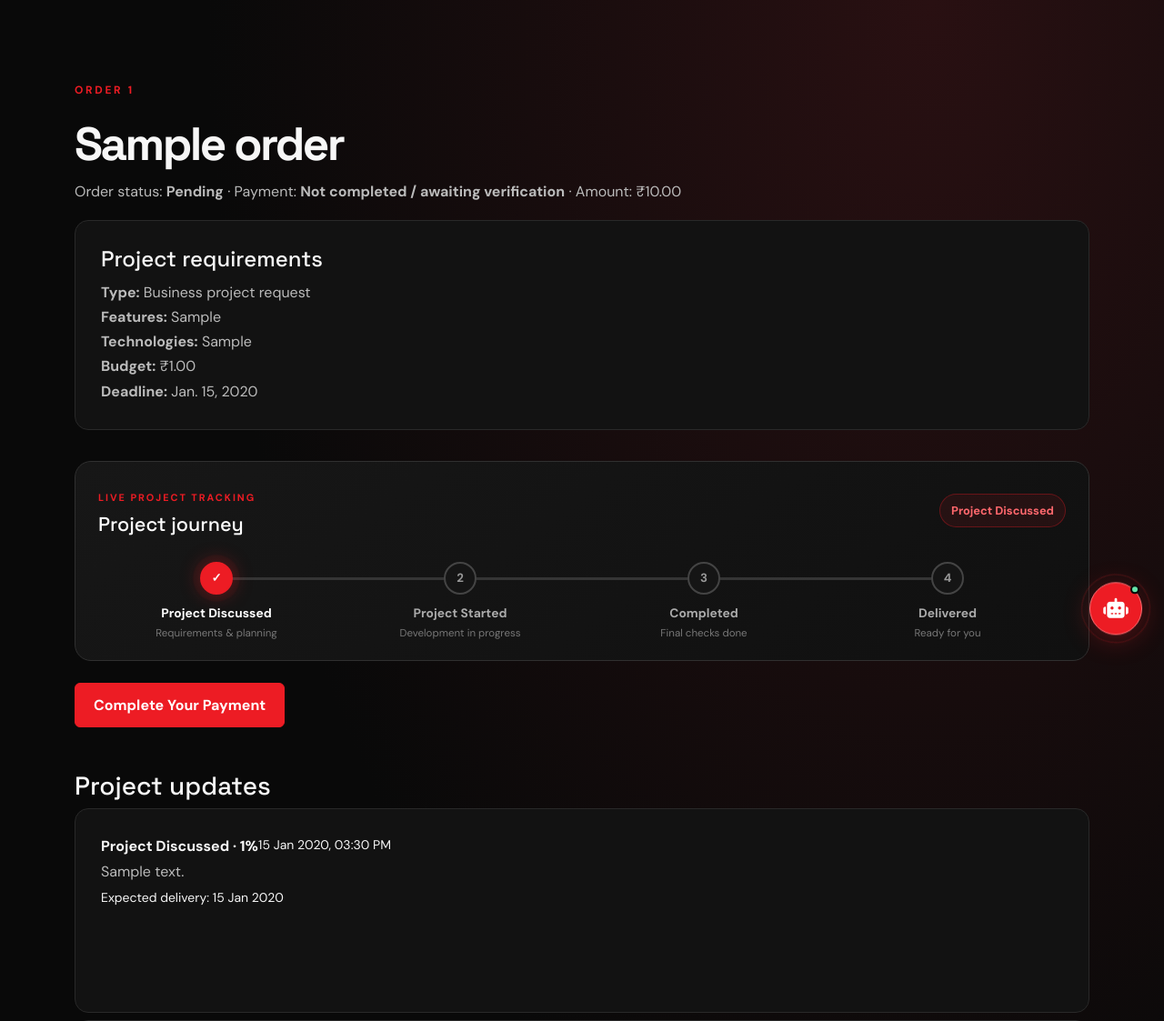
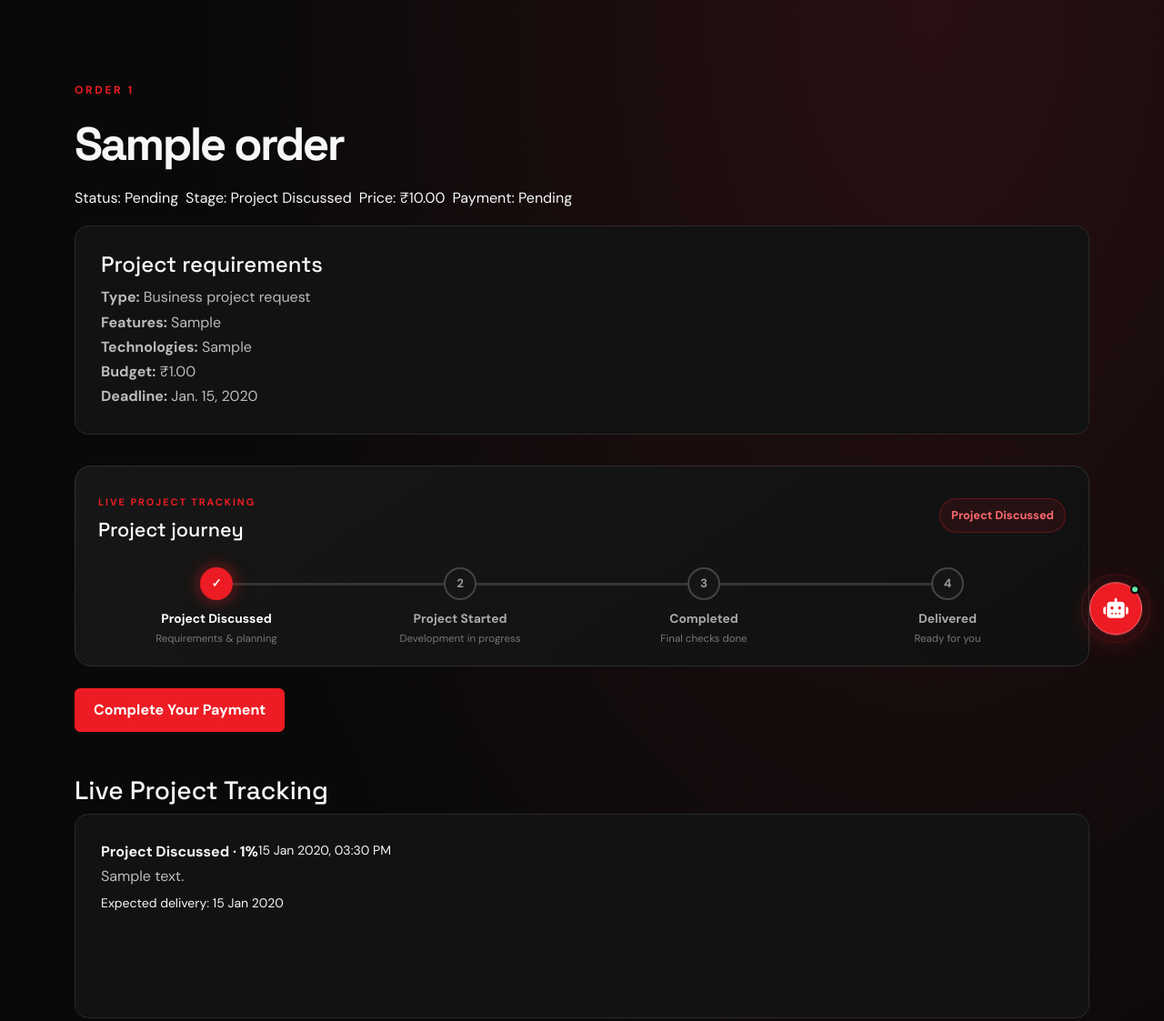
Before and after one commit to devztories/codered, a Django app: page /orders/1/ in a window 1280 px wide. Shown: the part 76-1199 px from the top of the page at 91% size. Run offline with Django 5.2, Linux system fonts and the light colour scheme; a user stored in the database is signed in; tables that the repository leaves empty hold one stand-in row (values such as "Sample post").

Commit message:
Update customer dashboard payment and certificate workflows

```diff
--- a/certificates/views.py
+++ b/certificates/views.py
@@ -56,7 +56,7 @@ def generate(request, order_id):
                     project_name=order.title, completion_date=timezone.localdate())
             created.append(cert)
         messages.success(request, f"{len(created)} individual group certificates are ready.")
-        return redirect("certificates:index")
+        return redirect("orders:detail", order_id=order.order_id)
 
     existing = Certificate.objects.filter(order=order, user=request.user, revoked=False).first()
     if existing:
--- a/orders/models.py
+++ b/orders/models.py
@@ -34,6 +34,10 @@ class Order(models.Model):
    if not self.payments.filter(status='verified').exists():
     raise ValidationError('Verify payment before marking this project as delivered.')
   super().save(*a,**k)
+  # Keep payment records in sync when an administrator marks an order as paid.
+  if self.status == 'paid' and self.pk:
+   from django.utils import timezone
+   self.payments.exclude(status='verified').update(status='verified', verified_at=timezone.now())
  @property
  def stage_progress(self):
   return {'discussed': 0, 'started': 1, 'completed': 2, 'delivered': 3}.get(self.stage, 0)
--- a/payments/views.py
+++ b/payments/views.py
@@ -20,6 +20,11 @@ def pay(request, order_id):
 
     if order.status in {"paid", "completed", "delivered"}:
         messages.info(request, "This order is already marked as paid.")
+        return redirect("orders:detail", order_id=order.order_id)
+
+    # Once proof has been submitted, never show the QR/payment form again.
+    if order.payments.filter(status__in=["submitted", "verified"]).exists():
+        messages.info(request, "Your payment proof is already submitted or verified.")
         return redirect("orders:detail", order_id=order.order_id)
 
     if request.method == "POST":
--- a/templates/orders/detail.html
+++ b/templates/orders/detail.html
@@ -2,18 +2,20 @@
 {% block content %}
 <section class="page-hero"><div class="container">
   <div class="section-label">ORDER {{ order.order_id }}</div><h1>{{ order.title }}</h1>
-  <p>Order status: <b>{{ order.get_status_display }}</b> · Payment: <b>{% if payment_verified %}Verified{% else %}Not completed / awaiting verification{% endif %}</b>{% if order.amount %} · Amount: ₹{{ order.amount }}{% endif %}</p>
+  <div class="d-flex flex-wrap gap-2 my-3"><span class="status-chip">Status: {{ order.get_status_display }}</span><span class="status-chip">Stage: {{ order.get_stage_display }}</span><span class="status-chip">Price: ₹{{ order.amount }}</span><span class="status-chip">Payment: {% if payment_verified %}Verified{% elif payment_submitted %}Under review{% else %}Pending{% endif %}</span></div>
   {% if order.request %}<div class="tile mt-3"><h4>Project requirements</h4><p><b>Type:</b> {{ order.request.get_request_type_display }}</p><p><b>Features:</b> {{ order.request.required_features|default:order.request.customization_features|linebreaksbr }}</p><p><b>Technologies:</b> {{ order.request.technologies|default:'Not specified' }}</p><p><b>Budget:</b> {% if order.request.budget %}₹{{ order.request.budget }}{% else %}Not specified{% endif %}</p><p><b>Deadline:</b> {{ order.request.deadline|default:'Not specified' }}</p>{% if order.request.academic_team_type == 'group' %}<p><b>Team:</b> Group · {{ order.request.group_size }} members</p><p><b>Members:</b><br>{{ order.request.group_member_names|linebreaksbr }}</p>{% endif %}</div>{% endif %}
-  {% include 'orders/_tracker.html' with order=order %}
-  <div class="d-flex flex-wrap gap-2 mt-4">{% if not payment_verified and order.amount > 0 %}<a class="btn btn-red" href="{% url 'payments:pay' order.order_id %}">Complete Your Payment</a>{% endif %}{% if is_complete %}{% if payment_verified %}<a class="btn btn-red" href="{% url 'certificates:generate' order.order_id %}">Generate / View Certificate</a>{% else %}<button class="btn btn-outline-light" type="button" data-bs-toggle="modal" data-bs-target="#paymentRequiredModal">Certificate</button>{% endif %}{% endif %}</div>
+  {% if order.stage == 'delivered' %}<div class="alert alert-success my-4"><strong>Project Delivered</strong></div>{% else %}{% include 'orders/_tracker.html' with order=order %}{% endif %}
+  <div class="d-flex flex-wrap gap-2 mt-4">{% if not payment_verified and order.amount > 0 %}<a class="btn btn-red order-action-btn" href="{% url 'payments:pay' order.order_id %}">Complete Your Payment</a>{% endif %}{% if is_complete %}{% if payment_verified %}<a class="btn btn-red order-action-btn" href="{% url 'certificates:generate' order.order_id %}">Generate / View Certificate</a>{% else %}<button class="btn btn-outline-light" type="button" data-bs-toggle="modal" data-bs-target="#paymentRequiredModal">Certificate</button>{% endif %}{% endif %}</div>
   {% if is_complete and not payment_verified and not payment_submitted %}<div class="modal fade" id="paymentRequiredModal" tabindex="-1" aria-hidden="true"><div class="modal-dialog modal-dialog-centered"><div class="modal-content bg-dark text-white border-secondary"><div class="modal-header border-secondary"><h5 class="modal-title">Complete Your Payment</h5><button type="button" class="btn-close btn-close-white" data-bs-dismiss="modal"></button></div><div class="modal-body">Please complete and submit your UPI payment. Your certificate will be available after the payment is verified by our team.</div><div class="modal-footer border-secondary"><a class="btn btn-red" href="{% url 'payments:pay' order.order_id %}">Open Payment</a></div></div></div></div><script>document.addEventListener('DOMContentLoaded',function(){new bootstrap.Modal(document.getElementById('paymentRequiredModal')).show();});</script>{% endif %}
   {% if is_complete and not payment_verified and payment_submitted %}
   <div class="modal fade" id="paymentReviewModal" tabindex="-1" aria-hidden="true"><div class="modal-dialog modal-dialog-centered"><div class="modal-content bg-dark text-white border-secondary"><div class="modal-header border-secondary"><h5 class="modal-title">Reviewing Your Payment</h5><button type="button" class="btn-close btn-close-white" data-bs-dismiss="modal"></button></div><div class="modal-body"><p class="mb-0">Your payment proof has been received. Our team is reviewing your payment. Your order will be marked as paid after verification.</p></div><div class="modal-footer border-secondary"><button class="btn btn-outline-light" data-bs-dismiss="modal">Okay</button></div></div></div></div><script>document.addEventListener('DOMContentLoaded',function(){new bootstrap.Modal(document.getElementById('paymentReviewModal')).show();});</script>
 {% endif %}
 {% if order.stage == 'completed' and not payment_verified %}<div class="alert alert-warning mt-3">Complete your payment before final delivery can be released.</div>{% endif %}
-  <h3 class="mt-5">Project updates</h3>{% for u in work_updates %}<div class="tile mb-2"><div class="d-flex justify-content-between"><b>{{ u.get_stage_display }} · {{ u.progress_percent }}%</b><small>{{ u.created_at|date:"d M Y, h:i A" }}</small></div><p class="mb-1">{{ u.message }}</p>{% if u.expected_delivery_date %}<small>Expected delivery: {{ u.expected_delivery_date|date:"d M Y" }}</small>{% endif %}</div>{% endfor %}{% for u in order.updates.all %}<div class="tile mb-2">{{ u.message }} <small>{{ u.created_at }}</small></div>{% empty %}<p>No progress updates yet.</p>{% endfor %}
+  {% if order.stage != "delivered" %}<h3 class="mt-5">Live Project Tracking</h3>{% else %}<h3 class="mt-5">Project updates</h3>{% endif %}{% for u in work_updates %}<div class="tile mb-2"><div class="d-flex justify-content-between"><b>{{ u.get_stage_display }} · {{ u.progress_percent }}%</b><small>{{ u.created_at|date:"d M Y, h:i A" }}</small></div><p class="mb-1">{{ u.message }}</p>{% if u.expected_delivery_date %}<small>Expected delivery: {{ u.expected_delivery_date|date:"d M Y" }}</small>{% endif %}</div>{% endfor %}{% for u in order.updates.all %}<div class="tile mb-2">{{ u.message }} <small>{{ u.created_at }}</small></div>{% empty %}<p>No progress updates yet.</p>{% endfor %}
   <h3 class="mt-4">Quotations</h3>{% for q in order.quotations.all %}<div class="tile mb-2">₹{{ q.amount }} — {{ q.notes }}</div>{% empty %}<p>Quotation pending review.</p>{% endfor %}
-</div></section>{% endblock %}
+</div></section>
+<style>.order-action-btn{min-width:190px;min-height:48px;display:inline-flex;align-items:center;justify-content:center;text-align:center}.modal{z-index:1060}.modal-backdrop{z-index:1050}.modal-content{opacity:1!important;visibility:visible!important;pointer-events:auto!important}</style>
+{% endblock %}
 
 {% if payment_submitted_popup %}
 <div class="modal fade" id="paymentReviewModal" tabindex="-1" aria-hidden="true">
```
Also changed, not shown: templates/dashboard/home.html (+3 -6 lines), templates/payments/pay.html (+7 -2 lines).
